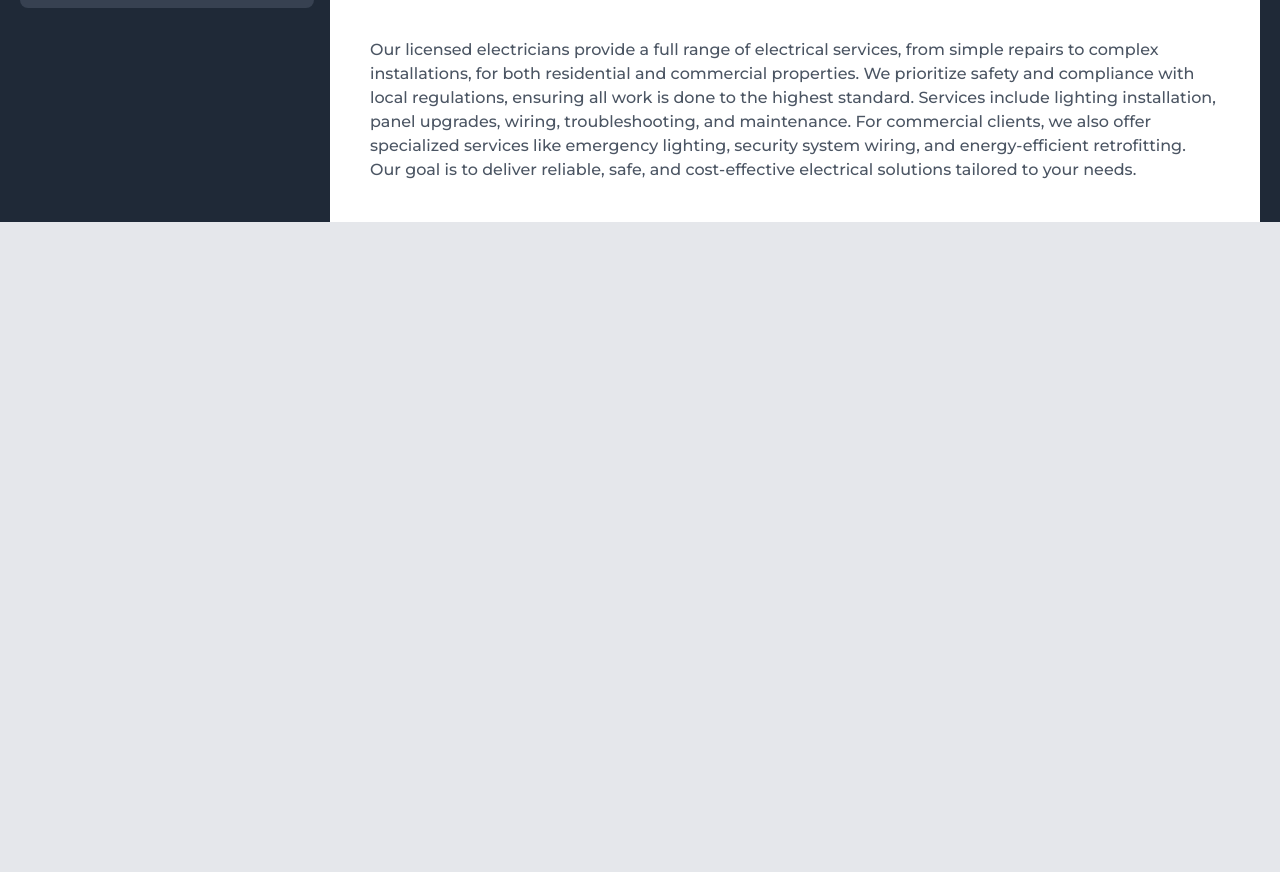
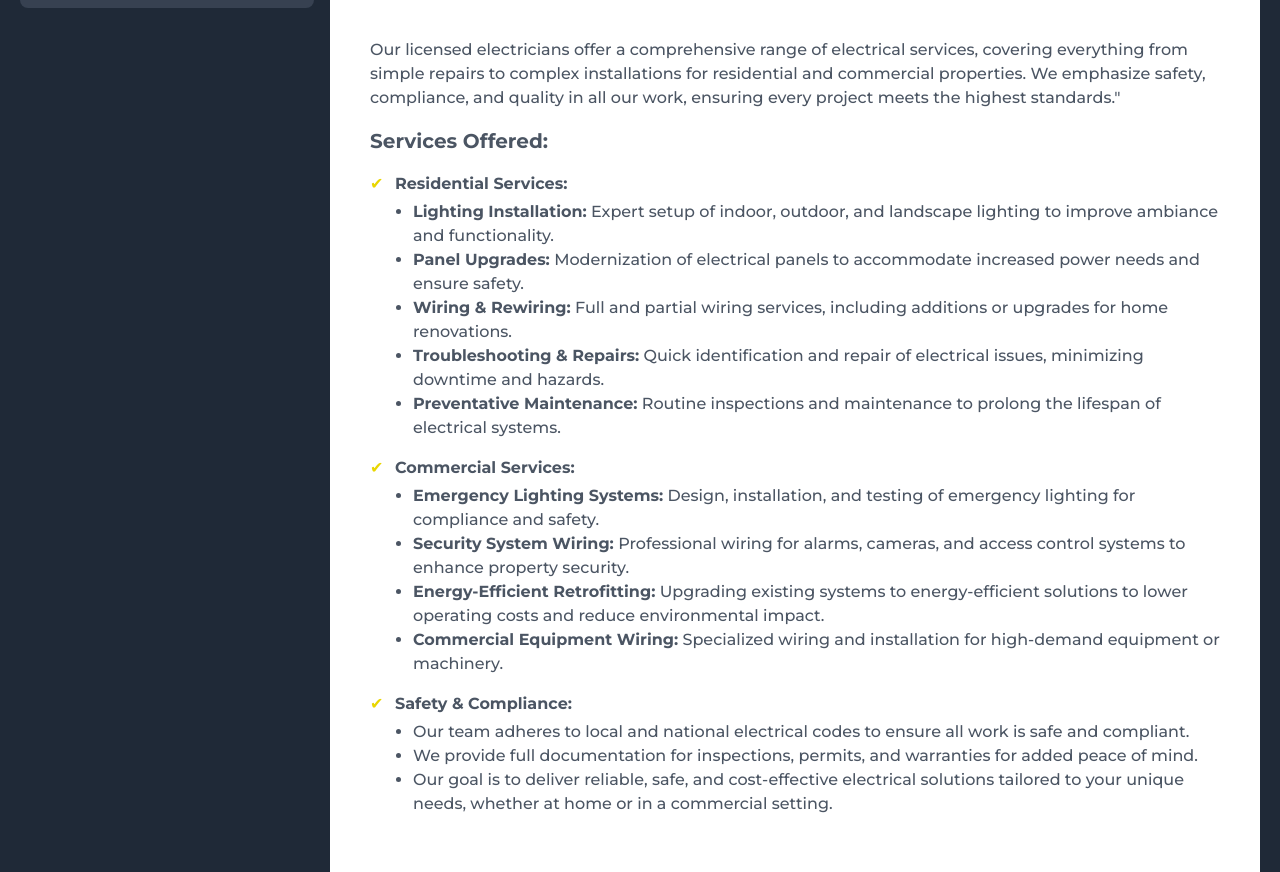
Before and after one commit to arikannee/dashwood, a Next.js app: page /services in a window 1280 px wide. Shown: the part 480-1352 px from the top of the page. Before the commit the page ends 800 px from the top, so only its background shows below. Built offline with nearby package versions, Linux system fonts and the light colour scheme.

Commit message:
adjust service

```diff
--- a/data/services-data.js
+++ b/data/services-data.js
@@ -6,8 +6,87 @@ const servicesData = [
     image: "domestic.jpg",
     description:
       "Professional electrical installations, repairs, and maintenance for both residential and commercial properties.",
-    details:
-      "Our licensed electricians provide a full range of electrical services, from simple repairs to complex installations, for both residential and commercial properties. We prioritize safety and compliance with local regulations, ensuring all work is done to the highest standard. Services include lighting installation, panel upgrades, wiring, troubleshooting, and maintenance. For commercial clients, we also offer specialized services like emergency lighting, security system wiring, and energy-efficient retrofitting. Our goal is to deliver reliable, safe, and cost-effective electrical solutions tailored to your needs.",
+    details: (
+      <div>
+        <p>
+          {" "}
+          Our licensed electricians offer a comprehensive range of electrical
+          services, covering everything from simple repairs to complex
+          installations for residential and commercial properties. We emphasize
+          safety, compliance, and quality in all our work, ensuring every
+          project meets the highest standards."
+        </p>
+        <h4>Services Offered:</h4>
+        <ul className="check-list space-y-3">
+          <li>
+            <h5 className="text-md mb-1">Residential Services:</h5>
+            <ul className="ul-18-start dot-list">
+              <li>
+                <b>Lighting Installation:</b> Expert setup of indoor, outdoor,
+                and landscape lighting to improve ambiance and functionality.
+              </li>
+              <li>
+                <b>Panel Upgrades:</b> Modernization of electrical panels to
+                accommodate increased power needs and ensure safety.
+              </li>
+              <li>
+                <b>Wiring & Rewiring:</b> Full and partial wiring services,
+                including additions or upgrades for home renovations.
+              </li>
+              <li>
+                <b>Troubleshooting & Repairs:</b> Quick identification and
+                repair of electrical issues, minimizing downtime and hazards.
+              </li>
+              <li>
+                <b>Preventative Maintenance:</b> Routine inspections and
+                maintenance to prolong the lifespan of electrical systems.
+              </li>
+            </ul>
+          </li>
+          <li>
+            <h5 className="text-md mb-1">Commercial Services:</h5>
+            <ul className="ul-18-start dot-list">
+              <li>
+                <b>Emergency Lighting Systems:</b> Design, installation, and
+                testing of emergency lighting for compliance and safety.
+              </li>
+              <li>
+                <b>Security System Wiring:</b> Professional wiring for alarms,
+                cameras, and access control systems to enhance property
+                security.
+              </li>
+              <li>
+                <b>Energy-Efficient Retrofitting:</b> Upgrading existing systems
+                to energy-efficient solutions to lower operating costs and
+                reduce environmental impact.
+              </li>
+              <li>
+                <b>Commercial Equipment Wiring:</b> Specialized wiring and
+                installation for high-demand equipment or machinery.
+              </li>
+            </ul>
+          </li>
+          <li>
+            <h5 className="text-md mb-1">Safety & Compliance:</h5>
+            <ul className="ul-18-start dot-list">
+              <li>
+                Our team adheres to local and national electrical codes to
+                ensure all work is safe and compliant.
+              </li>
+              <li>
+                We provide full documentation for inspections, permits, and
+                warranties for added peace of mind.
+              </li>
+              <li>
+                Our goal is to deliver reliable, safe, and cost-effective
+                electrical solutions tailored to your unique needs, whether at
+                home or in a commercial setting.
+              </li>
+            </ul>
+          </li>
+        </ul>
+      </div>
+    ),
   },
   {
     title: "Solar Energy",
@@ -16,32 +95,7 @@ const servicesData = [
     image: "electrician.jpg",
     description:
       "Harness the power of the sun to generate clean, renewable energy for your home or business.",
-    details: (
-      <div>
-        "Our licensed electricians offer a comprehensive range of electrical services, covering everything from simple repairs to complex installations for residential and commercial properties. We emphasize safety, compliance, and quality in all our work, ensuring every project meets the highest standards."
-
-Services Offered:
-
-Residential Services:
-
-Lighting Installation: Expert setup of indoor, outdoor, and landscape lighting to improve ambiance and functionality.
-Panel Upgrades: Modernization of electrical panels to accommodate increased power needs and ensure safety.
-Wiring & Rewiring: Full and partial wiring services, including additions or upgrades for home renovations.
-Troubleshooting & Repairs: Quick identification and repair of electrical issues, minimizing downtime and hazards.
-Preventative Maintenance: Routine inspections and maintenance to prolong the lifespan of electrical systems.
-Commercial Services:
-
-Emergency Lighting Systems: Design, installation, and testing of emergency lighting for compliance and safety.
-Security System Wiring: Professional wiring for alarms, cameras, and access control systems to enhance property security.
-Energy-Efficient Retrofitting: Upgrading existing systems to energy-efficient solutions to lower operating costs and reduce environmental impact.
-Commercial Equipment Wiring: Specialized wiring and installation for high-demand equipment or machinery.
-Safety & Compliance:
-
-Our team adheres to local and national electrical codes to ensure all work is safe and compliant.
-We provide full documentation for inspections, permits, and warranties for added peace of mind.
-Our goal is to deliver reliable, safe, and cost-effective electrical solutions tailored to your unique needs, whether at home or in a commercial setting.
-      </div>
-    )
+    details: <div></div>,
   },
   {
     title: "House Battery",
```
